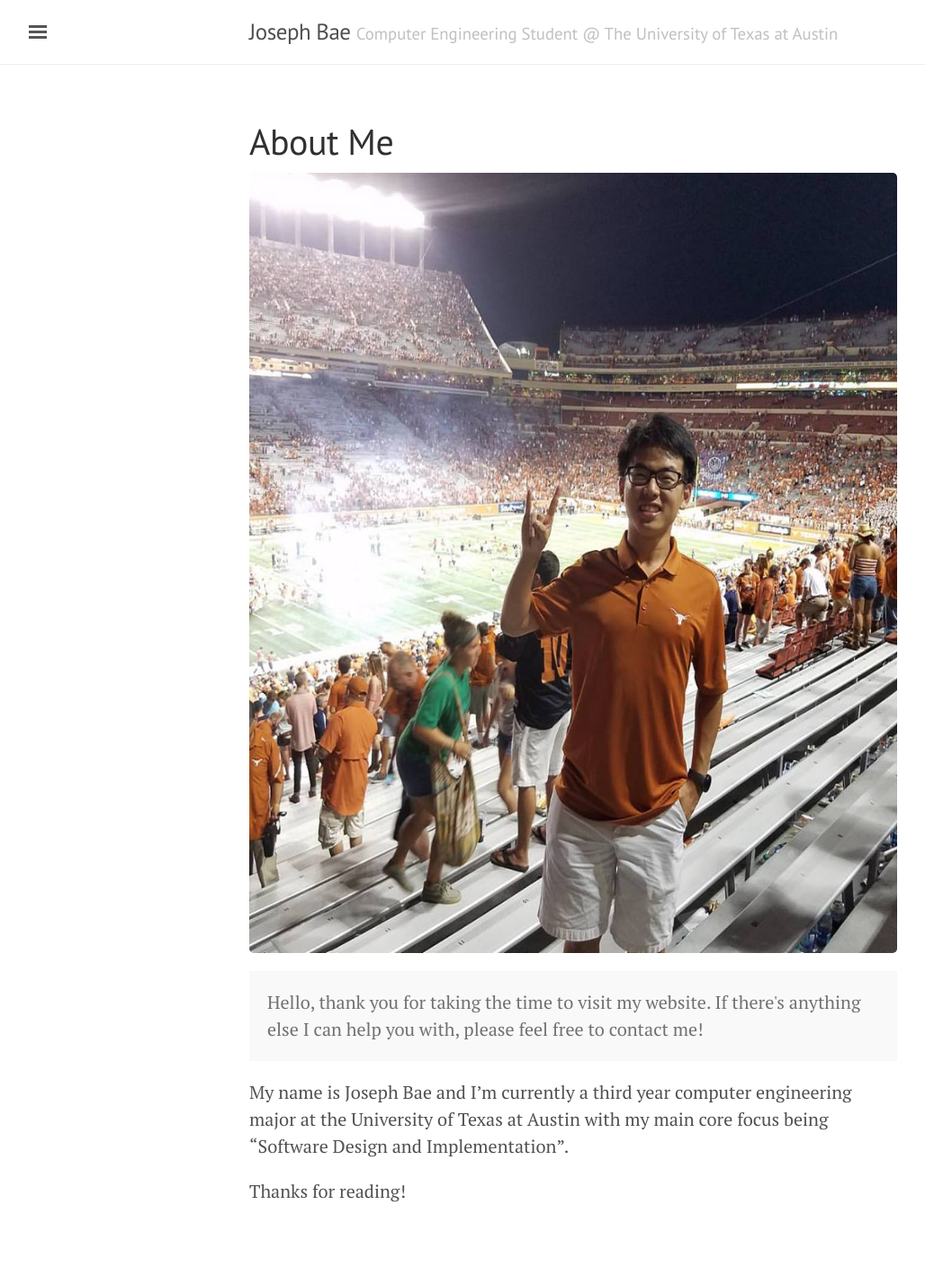
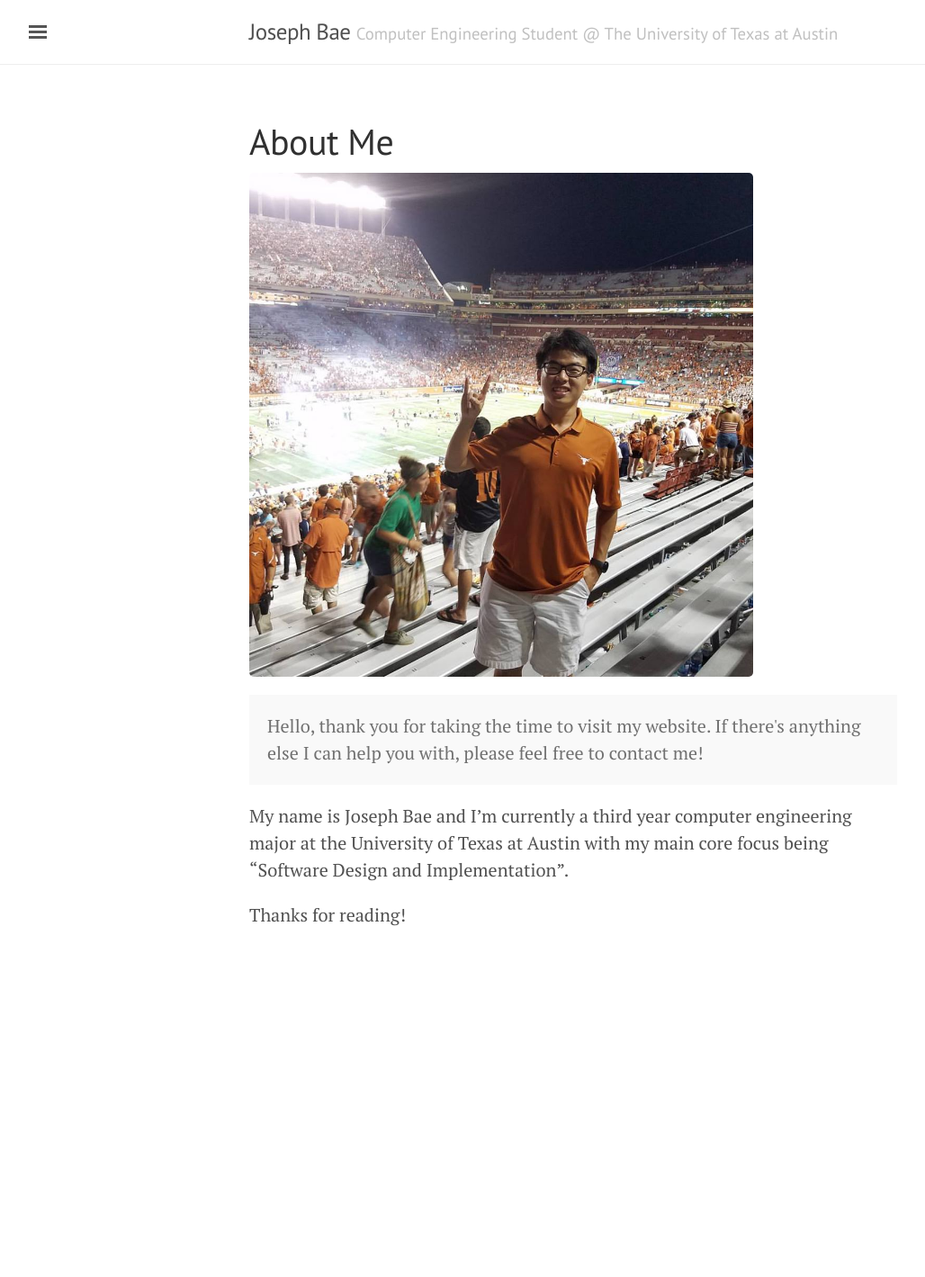
Before and after one commit to josephbae96/josephbae96.github.io, a Jekyll site: the page built from about.md, in a window 1280 px wide. Shown: the whole page at 90% size, without its empty margins (3-1031 px from the left). Built offline with Jekyll 4.4.1, drawn with Linux system fonts in a browser that asks for light colours; after the commit the page ends 1112 px from its top, so only the background shows below that.

Commit message:
Picture Adjustments Still

```diff
--- a/about.md
+++ b/about.md
@@ -3,7 +3,7 @@
 title: About Me
 ---
 
-<img src="../josephbae96.github.io/Files/UT%2050-47.jpg" alt="UTvsND 2016 50-47" style="width:867px;height:867px;">
+<img src="../josephbae96.github.io/Files/UT%2050-47.jpg" alt="UTvsND 2016 50-47" style="width:560px;height:560px;">
 
 
 <p class="message">
```
